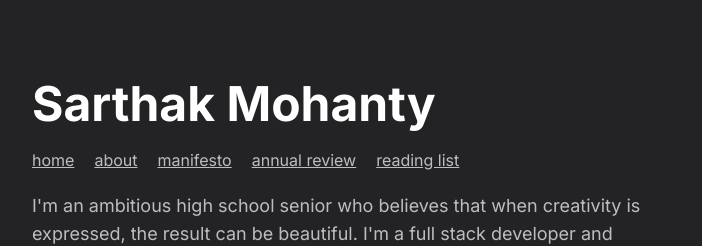
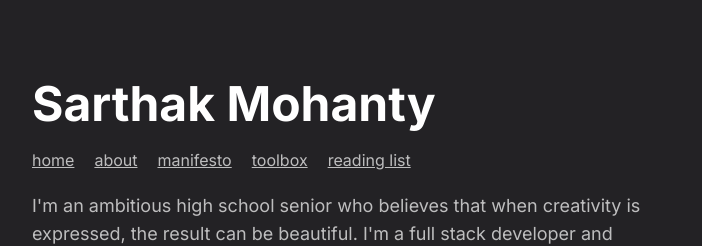
Before and after one commit to sarthaktexas/website-v3, a Next.js app: page / in a window 1280 px wide. Shown: the top 246 px of the page, without its empty margins (288-990 px from the left). Built offline with nearby package versions, Linux system fonts and the light colour scheme; no server answers.

Commit message:
💬 nav update

```diff
--- a/components/Nav.js
+++ b/components/Nav.js
@@ -6,7 +6,8 @@ export default function Nav() {
         { href: '/', label: 'home' },
         { href: '/about', label: 'about' },
         { href: '/manifesto', label: 'manifesto' },
-        { href: 'https://www.notion.so/sarthakmohanty/Annual-Review-2020-d8e25a934aa2441fae8cc79a9a1bdbc8', label: 'annual review' },
+        { href: 'https://www.craft.do/s/5PLFAFavEh6V37', label: 'toolbox' },
+        //{ href: 'https://www.notion.so/sarthakmohanty/Annual-Review-2020-d8e25a934aa2441fae8cc79a9a1bdbc8', label: 'annual review' },
         { href: 'https://www.notion.so/sarthakmohanty/Reading-List-2020-10daef3ae49e4b09a1bf6223eaa1b80b', label: 'reading list' },
         //{ href: 'https://medium.com/@sarthaktexas', label: 'writing' },
         //{ href: 'https://twitter.com/sarthaktexas', label: 'thoughts'}
@@ -19,7 +20,7 @@ export default function Nav() {
                     <li key={`${href}${label}`} className="list-none pointer-events-auto p-0 m-0">
                         <Link href={href}>
                             <a className="underline">
-                                {label}
+                                {label.toLowerCase()}
                             </a>
                         </Link>
                     </li>
```
